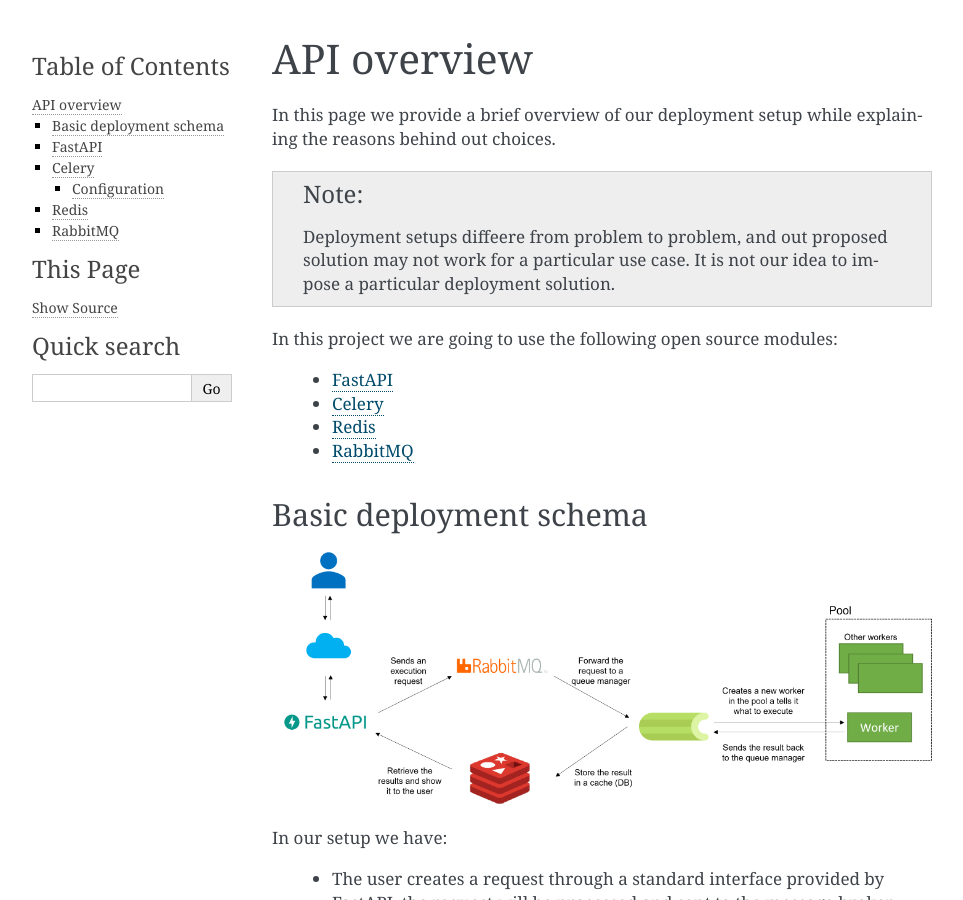
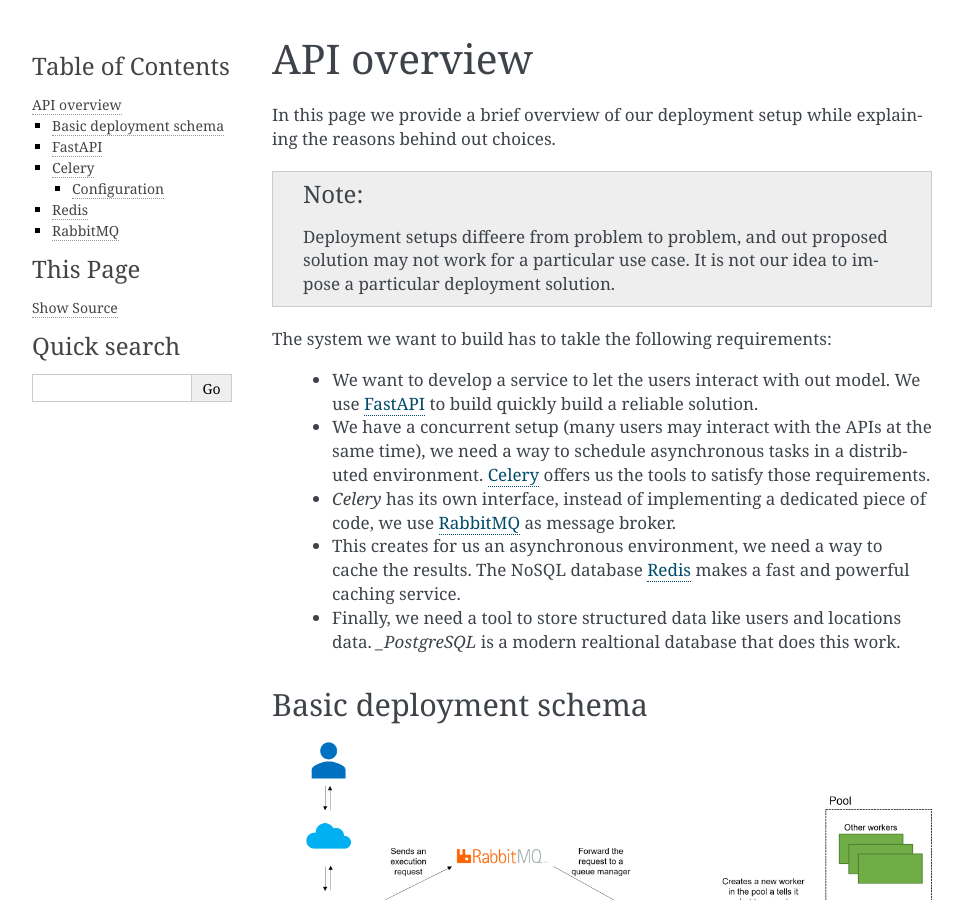
Before and after one commit to IDSIA/MLprod, a Sphinx documentation site: the page built from docs/source/components/api.rst, in a window 1280 px wide and 900 px high. Shown: the whole window, without its empty margins (148-1111 px from the left). Built offline with Sphinx 7.4.7, drawn with Linux system fonts in a browser that asks for light colours; some of the changed text lies outside the part shown.

```diff
--- a/docs/source/components/api.rst
+++ b/docs/source/components/api.rst
@@ -9,12 +9,14 @@ out choices.
     Deployment setups diffeere from problem to problem, and out proposed solution may not work for a particular
     use case. It is not our idea to impose a particular deployment solution.
 
-In this project we are going to use the following open source modules:
+The system we want to build has to takle the following requirements:
 
-    * :ref:`FastAPIref`
-    * :ref:`Celeryref`
-    * :ref:`Redisref`
-    * :ref:`RabbitMQref`
+    * We want to develop a service to let the users interact with out model. We use :ref:`FastAPIref` to build quickly build a reliable solution.
+    * We have a concurrent setup (many users may interact with the APIs at the same time), we need a way to
+      schedule asynchronous tasks in a distributed environment. :ref:`Celeryref` offers us the tools to satisfy those requirements.
+    * *Celery* has its own interface, instead of implementing a dedicated piece of code, we use :ref:`RabbitMQref` as message broker.
+    * This creates for us an asynchronous environment, we need a way to cache the results. The NoSQL database :ref:`Redisref` makes a fast and powerful caching service.
+    * Finally, we need a tool to store structured data like users and locations data. `_PostgreSQL` is a modern realtional database that does this work.
 
 
 Basic deployment schema
@@ -62,7 +64,8 @@ More specifically, we implemented the following API:
     "/inference/results/{task_id}", "Get the prediction from the model once the inference task is finished"
     "/inference/select/", "Select the best place among the top ranked places"
     "/train/start", "Train a new model"
-    "/content/{value}", "Get monitoring statistics"
+    "/content/{value}", "Get debugging content from database"
+    "/metrics", "Get monitoring statistics"
 
 As an example of how the routes are implemented, the following snippet shows the
 code for route: */inference/start*:
@@ -100,7 +103,7 @@ Configuration
 *Celery* is configured by using two python files:
 
     * *celery.py*
-    * *celeryconfig.py
+    * *celeryconfig.py*
 
 In the first file we create a Python object ``worker`` pointing to a *Celery* instance. This object represents the *Celery application*
 and works as entry point for every operations with Celery. The object *Celery* is instantiated giving a name, a
@@ -157,3 +160,4 @@ RabbitMQ has a lot of customizations, but we run it in very basic setup for our
 .. _Celery: https://docs.celeryq.dev/en/stable/
 .. _Redis: https://redis.io/
 .. _RabbitMQ: https://www.rabbitmq.com/
+.. _PostgreSQL: https://www.postgresql.org/
```
Also changed, not shown: docs/source/components/db.rst (deleted, +0 -13 lines).
